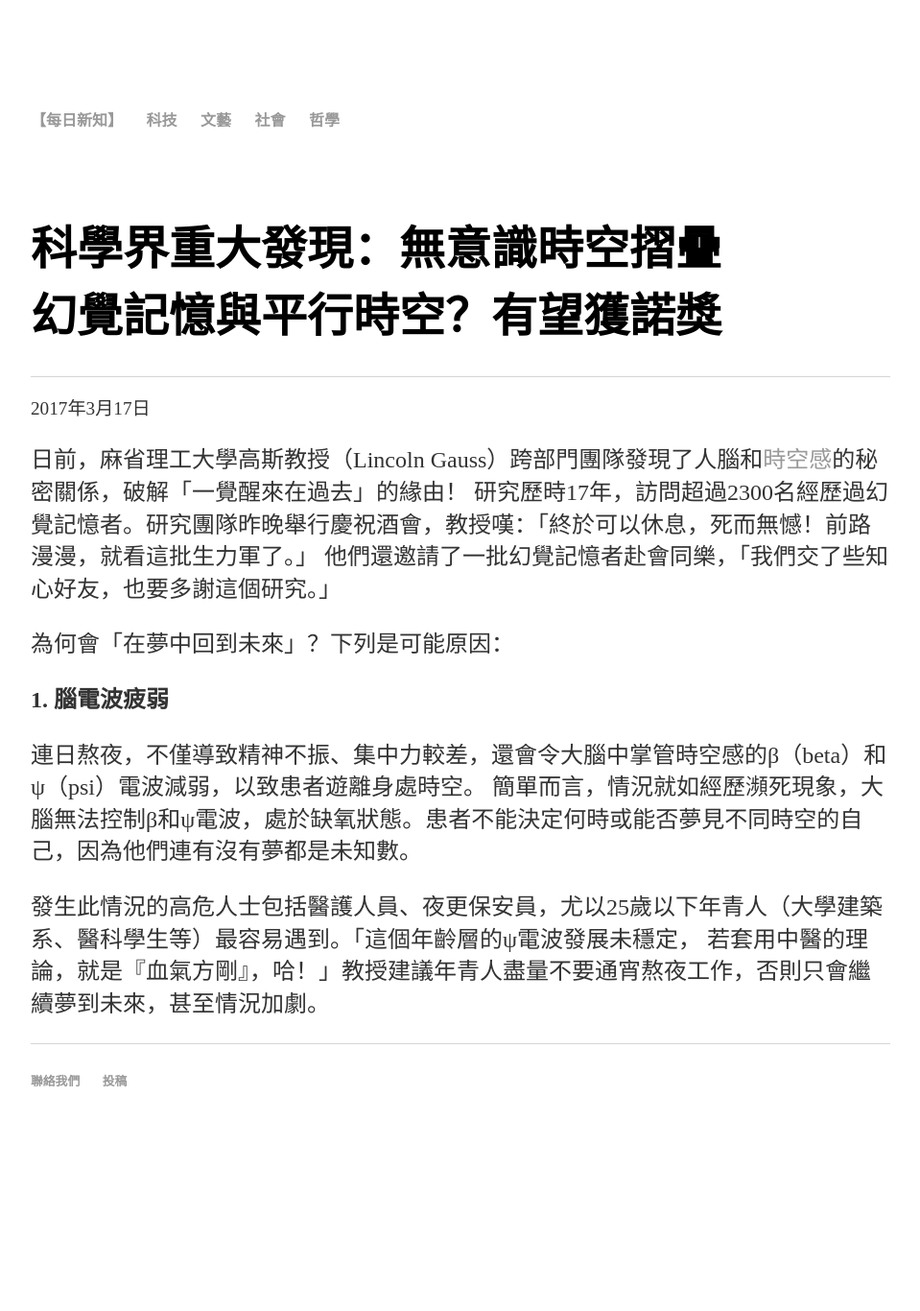
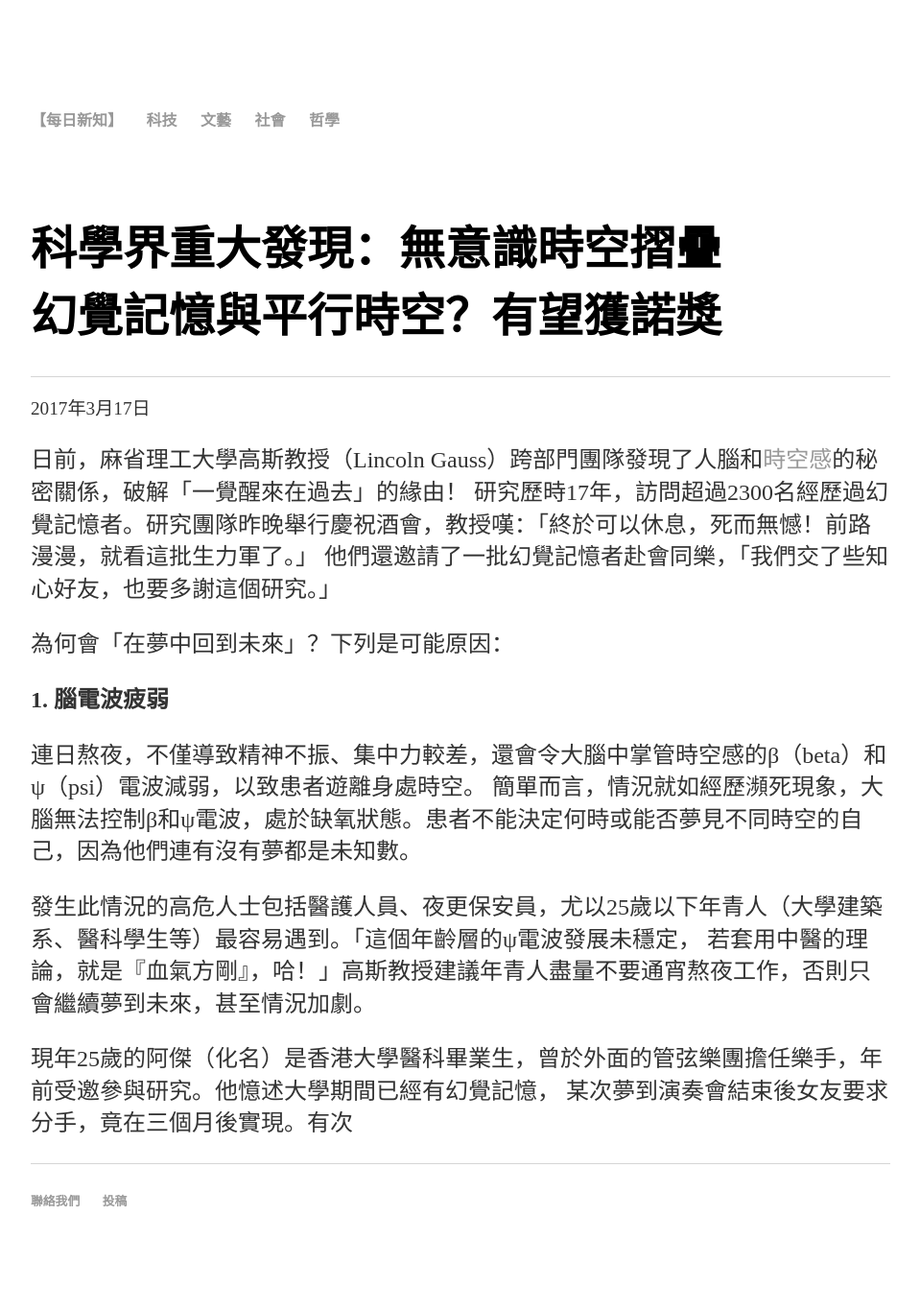
Before and after one commit to maksuihin/maksuihin.github.io, a Jekyll site: the page built from time.html, in a window 1280 px wide. Shown: the whole page at 96% size, without its empty margins (160-1119 px from the left). Built offline with Jekyll 4.4.1, drawn with Linux system fonts in a browser that asks for light colours; before the commit the page ends 1241 px from its top, so only the background shows below that.

Commit message:
Update time.html

```diff
--- a/time.html
+++ b/time.html
@@ -16,5 +16,7 @@ title: 每日新知：無意識時空摺疊
     <p>連日熬夜，不僅導致精神不振、集中力較差，還會令大腦中掌管時空感的β（beta）和ψ（psi）電波減弱，以致患者遊離身處時空。
     簡單而言，情況就如經歷瀕死現象，大腦無法控制β和ψ電波，處於缺氧狀態。患者不能決定何時或能否夢見不同時空的自己，因為他們連有沒有夢都是未知數。</p>
     <p>發生此情況的高危人士包括醫護人員、夜更保安員，尤以25歲以下年青人（大學建築系、醫科學生等）最容易遇到。「這個年齡層的ψ電波發展未穩定，
-        若套用中醫的理論，就是『血氣方剛』，哈！」教授建議年青人盡量不要通宵熬夜工作，否則只會繼續夢到未來，甚至情況加劇。</p>
+        若套用中醫的理論，就是『血氣方剛』，哈！」高斯教授建議年青人盡量不要通宵熬夜工作，否則只會繼續夢到未來，甚至情況加劇。</p>
+    <p>現年25歲的阿傑（化名）是香港大學醫科畢業生，曾於外面的管弦樂團擔任樂手，年前受邀參與研究。他憶述大學期間已經有幻覺記憶，
+        某次夢到演奏會結束後女友要求分手，竟在三個月後實現。有次</p>
     		</div>
```
